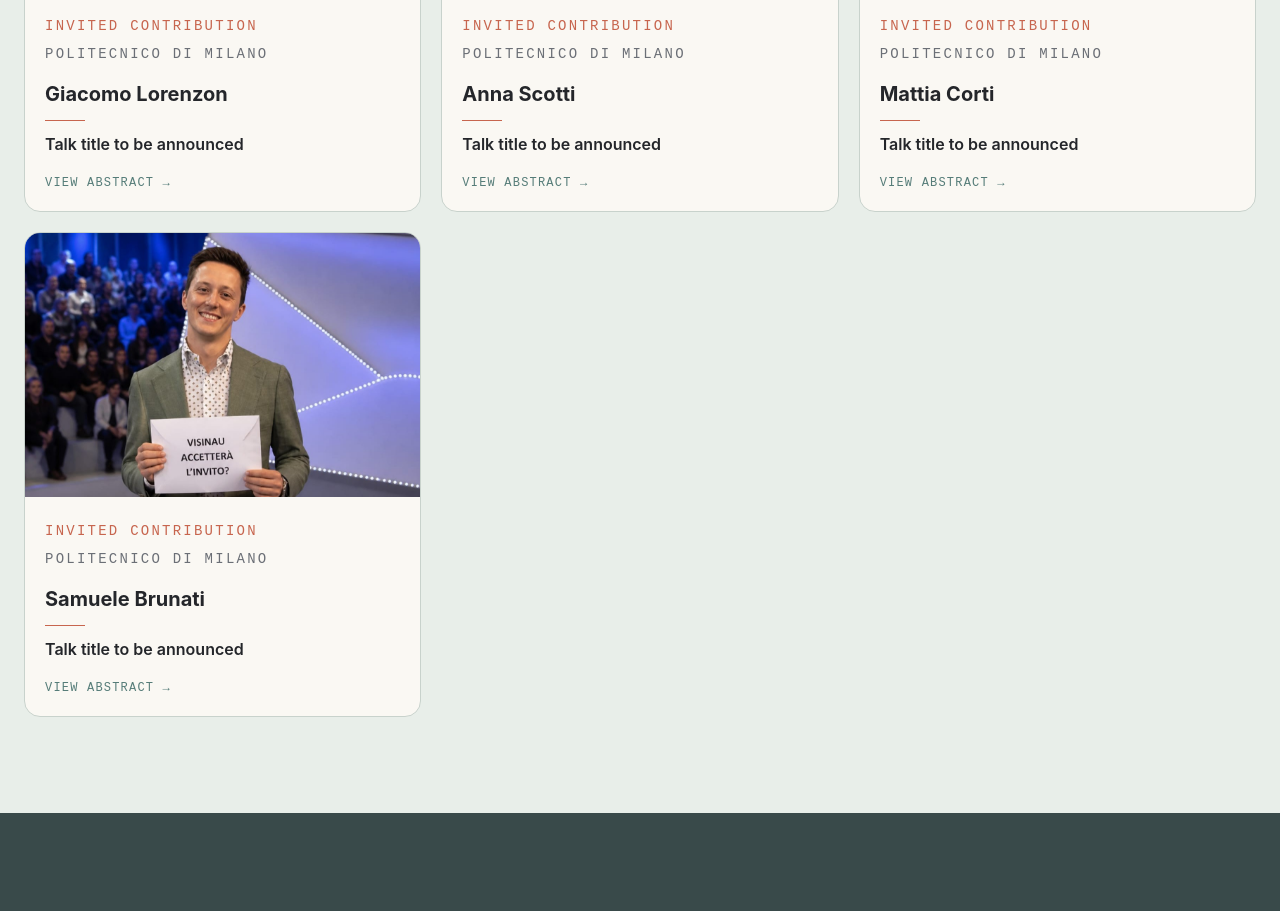
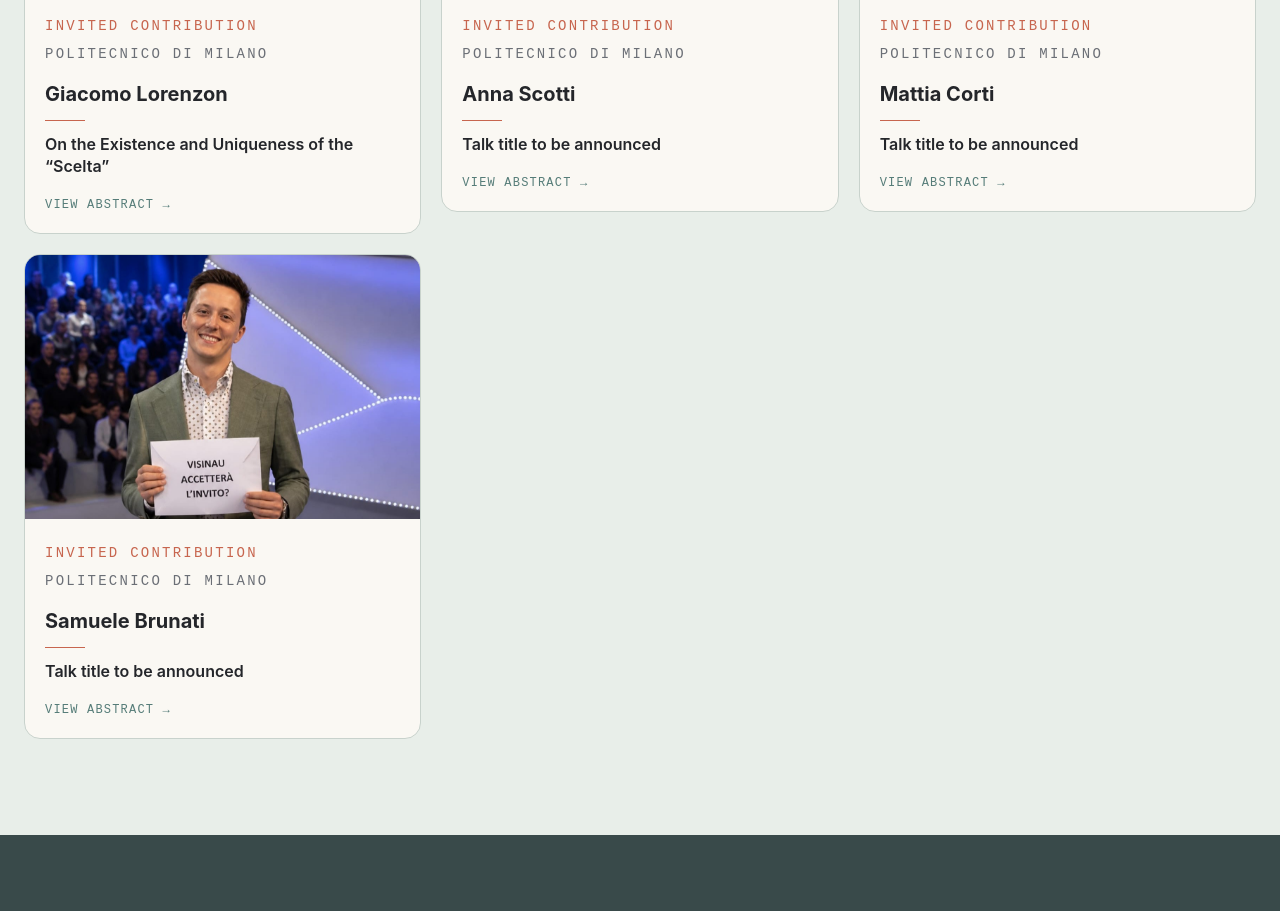
Before and after one commit to caterinaleimer/Visimai2026, a React (Vite) app: page / in a window 1280 px wide. Shown: the part 3960-4871 px from the top of the page. Built offline with nearby package versions, Linux system fonts and the light colour scheme.

Commit message:
Update talk title and abstract for Giacomo Lorenzon

```diff
--- a/src/App.jsx
+++ b/src/App.jsx
@@ -47,9 +47,9 @@ const speakers = [
     name: "Giacomo Lorenzon",
     affiliation: "Politecnico di Milano",
     role: "Invited Contribution",
-    talkTitle: "Talk title to be announced",
+    talkTitle: "On the Existence and Uniqueness of the “Scelta”",
     abstract:
-      "Abstract to be announced.",
+      "We study the well-posedness of the scelta problem under emotional uncertainty. We prove existence, disprove uniqueness, and show that introducing an ex invariably destroys convergence.",
   },
     {
     image: speaker5,
```
